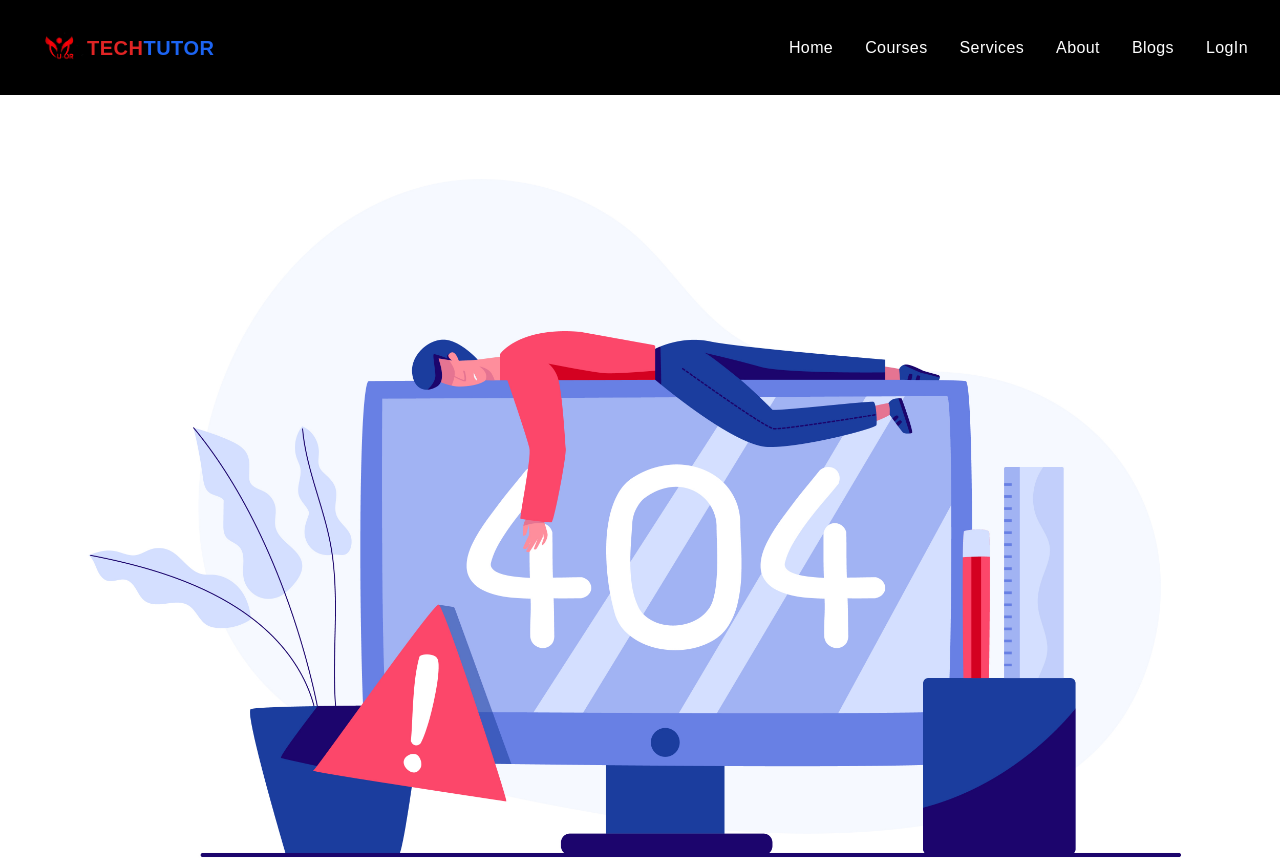
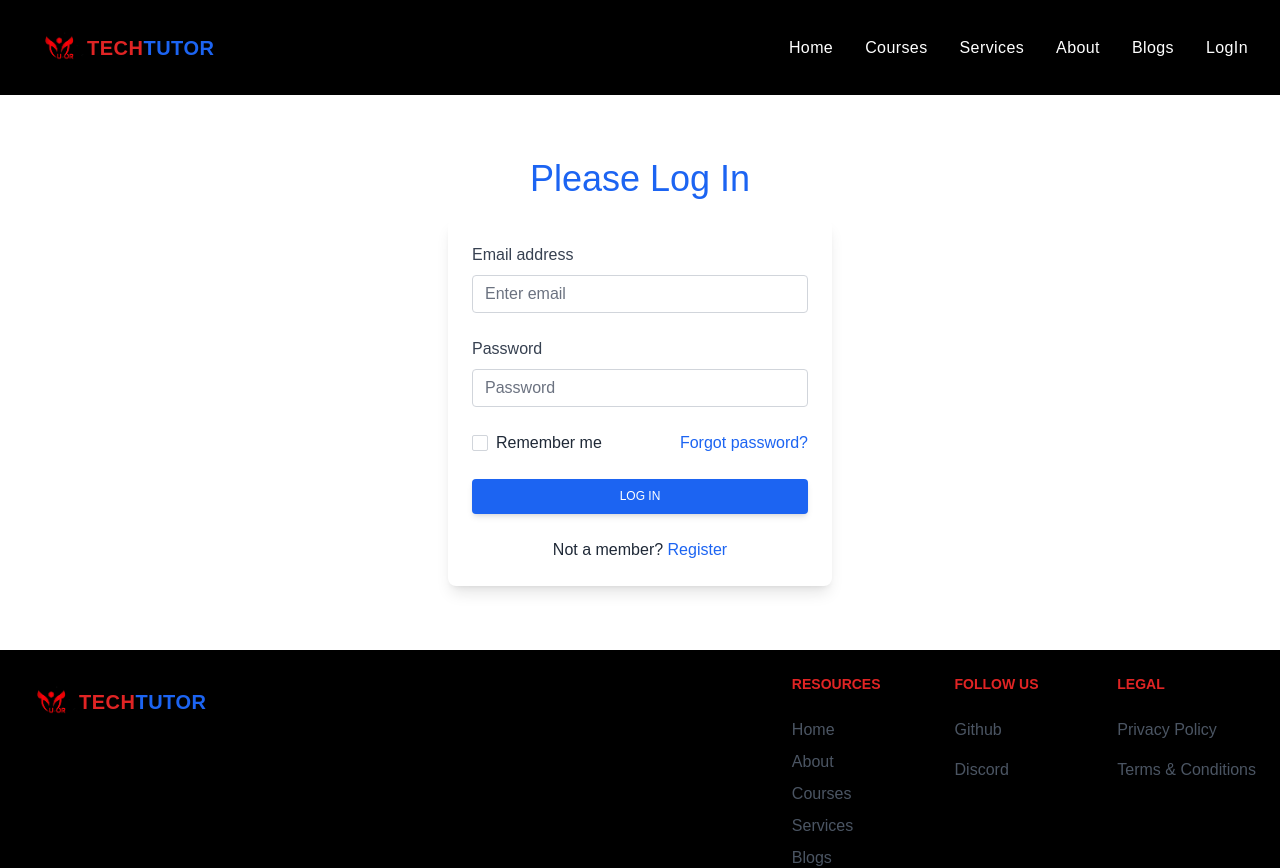
Before and after one commit to Md-RonyAhmed/tech-tutor-react-firebase, a React (Create React App) app: page /login in a window 1280 px wide. Shown: the top 868 px of the page. Built offline with nearby package versions, Linux system fonts and the light colour scheme; what tw-elements would draw is missing.

Commit message:
Sign In and Sign Up Updated

```diff
--- a/src/App.js
+++ b/src/App.js
@@ -1,6 +1,7 @@
 import { Route, Routes } from 'react-router-dom';
 import './App.css';
 import About from './Pages/About/About';
+import SignIn from './Pages/Authentication/SignIn/SignIn';
 import Blogs from './Pages/Blogs/Blogs';
 import Home from './Pages/Home/Home/Home';
 import Footer from './Pages/Shared/Footer/Footer';
@@ -15,7 +16,7 @@
         <Route path='/' element={<Home></Home>}/>
         <Route path='/about' element={<About></About>}/>
         <Route path='/blogs' element={<Blogs></Blogs>}/>
-        <Route path='/' element={<Home></Home>}/>
+        <Route path='/login' element={<SignIn></SignIn>}/>
         <Route path='*' element={<NotFound></NotFound>}/>
       </Routes>
       <Footer></Footer>
--- a/src/Pages/Authentication/SignIn/SignIn.js
+++ b/src/Pages/Authentication/SignIn/SignIn.js
@@ -2,8 +2,81 @@
 
 const SignIn = () => {
    return (
-      <div>
-
+      <div className='my-16'>
+         <h1 className='text-blue-600 text-center text-4xl my-5'>Please Log In</h1>
+         <div className="block p-6 rounded-lg shadow-lg bg-white max-w-sm mx-auto">
+            <form>
+               <div className="form-group mb-6">
+                  <label for="exampleInputEmail2" className="form-label inline-block mb-2 text-gray-700">Email address</label>
+                  <input type="email" className="form-control
+        block
+        w-full
+        px-3
+        py-1.5
+        text-base
+        font-normal
+        text-gray-700
+        bg-white bg-clip-padding
+        border border-solid border-gray-300
+        rounded
+        transition
+        ease-in-out
+        m-0
+        focus:text-gray-700 focus:bg-white focus:border-blue-600 focus:outline-none" id="exampleInputEmail2"
+                     aria-describedby="emailHelp" placeholder="Enter email"/>
+               </div>
+               <div className="form-group mb-6">
+                  <label for="exampleInputPassword2" className="form-label inline-block mb-2 text-gray-700">Password</label>
+                  <input type="password" className="form-control block
+        w-full
+        px-3
+        py-1.5
+        text-base
+        font-normal
+        text-gray-700
+        bg-white bg-clip-padding
+        border border-solid border-gray-300
+        rounded
+        transition
+        ease-in-out
+        m-0
+        focus:text-gray-700 focus:bg-white focus:border-blue-600 focus:outline-none" id="exampleInputPassword2"
+                     placeholder="Password"/>
+               </div>
+               <div className="flex justify-between items-center mb-6">
+                  <div className="form-group form-check">
+                     <input type="checkbox"
+                        className="form-check-input appearance-none h-4 w-4 border border-gray-300 rounded-sm bg-white checked:bg-blue-600 checked:border-blue-600 focus:outline-none transition duration-200 mt-1 align-top bg-no-repeat bg-center bg-contain float-left mr-2 cursor-pointer"
+                        id="exampleCheck2"/>
+                        <label className="form-check-label inline-block text-gray-800" for="exampleCheck2">Remember me</label>
+                  </div>
+                  <a href="#!"
+                     className="text-blue-600 hover:text-blue-700 focus:text-blue-700 transition duration-200 ease-in-out">Forgot
+                     password?</a>
+               </div>
+               <button type="submit" className="
+      w-full
+      px-6
+      py-2.5
+      bg-blue-600
+      text-white
+      font-medium
+      text-xs
+      leading-tight
+      uppercase
+      rounded
+      shadow-md
+      hover:bg-blue-700 hover:shadow-lg
+      focus:bg-blue-700 focus:shadow-lg focus:outline-none focus:ring-0
+      active:bg-blue-800 active:shadow-lg
+      transition
+      duration-150
+      ease-in-out">Log In</button>
+               <p className="text-gray-800 mt-6 text-center">Not a member? <a href="#!"
+                  className="text-blue-600 hover:text-blue-700 focus:text-blue-700 transition duration-200 ease-in-out">Register</a>
+               </p>
+            </form>
+         </div>
       </div>
    );
 };
--- a/src/Pages/Authentication/SignUp/SignUp.js
+++ b/src/Pages/Authentication/SignUp/SignUp.js
@@ -2,9 +2,124 @@
 
 const SignUp = () => {
    return (
-      <div>
-
-      </div>
+     <div className="my-16">
+       <h1 className="text-blue-600 text-center text-4xl my-5">
+         Please Register
+       </h1>
+       <div className="block p-6 rounded-lg shadow-lg bg-white max-w-sm mx-auto">
+         <form>
+           <div className="form-group mb-6">
+             <label
+               for="exampleInputEmail2"
+               className="form-label inline-block mb-2 text-gray-700"
+             >
+               Email address
+             </label>
+             <input
+               type="email"
+               className="form-control
+        block
+        w-full
+        px-3
+        py-1.5
+        text-base
+        font-normal
+        text-gray-700
+        bg-white bg-clip-padding
+        border border-solid border-gray-300
+        rounded
+        transition
+        ease-in-out
+        m-0
+        focus:text-gray-700 focus:bg-white focus:border-blue-600 focus:outline-none"
+               id="exampleInputEmail2"
+               aria-describedby="emailHelp"
+               placeholder="Enter email"
+             />
+           </div>
+           <div className="form-group mb-6">
+             <label
+               for="exampleInputPassword2"
+               className="form-label inline-block mb-2 text-gray-700"
+             >
+               Password
+             </label>
+             <input
+               type="password"
+               className="form-control block
+        w-full
+        px-3
+        py-1.5
+        text-base
+        font-normal
+        text-gray-700
+        bg-white bg-clip-padding
+        border border-solid border-gray-300
+        rounded
+        transition
+        ease-in-out
+        m-0
+        focus:text-gray-700 focus:bg-white focus:border-blue-600 focus:outline-none"
+               id="exampleInputPassword2"
+               placeholder="Password"
+             />
+           </div>
+           <div className="flex justify-between items-center mb-6">
+             <div className="form-group form-check">
+               <input
+                 type="checkbox"
+                 className="form-check-input appearance-none h-4 w-4 border border-gray-300 rounded-sm bg-white checked:bg-blue-600 checked:border-blue-600 focus:outline-none transition duration-200 mt-1 align-top bg-no-repeat bg-center bg-contain float-left mr-2 cursor-pointer"
+                 id="exampleCheck2"
+               />
+               <label
+                 className="form-check-label inline-block text-gray-800"
+                 for="exampleCheck2"
+               >
+                 Remember me
+               </label>
+             </div>
+             <a
+               href="#!"
+               className="text-blue-600 hover:text-blue-700 focus:text-blue-700 transition duration-200 ease-in-out"
+             >
+               Forgot password?
+             </a>
+           </div>
+           <button
+             type="submit"
+             className="
+      w-full
+      px-6
+      py-2.5
+      bg-blue-600
+      text-white
+      font-medium
+      text-xs
+      leading-tight
+      uppercase
+      rounded
+      shadow-md
+      hover:bg-blue-700 hover:shadow-lg
+      focus:bg-blue-700 focus:shadow-lg focus:outline-none focus:ring-0
+      active:bg-blue-800 active:shadow-lg
+      transition
+      duration-150
+      ease-in-out"
+           >
+             Sign Up
+           </button>
+           <p className="text-gray-800 mt-6 text-center">
+             Are you already Register?{" "}
+             <a
+               href="#!"
+               className="text-blue-600 hover:text-blue-700 focus:text-blue-700 transition duration-200 ease-in-out"
+             >
+               Log In
+             </a>
+           </p>
+         </form>
+       </div>
+     </div>
    );
 };
 
```
